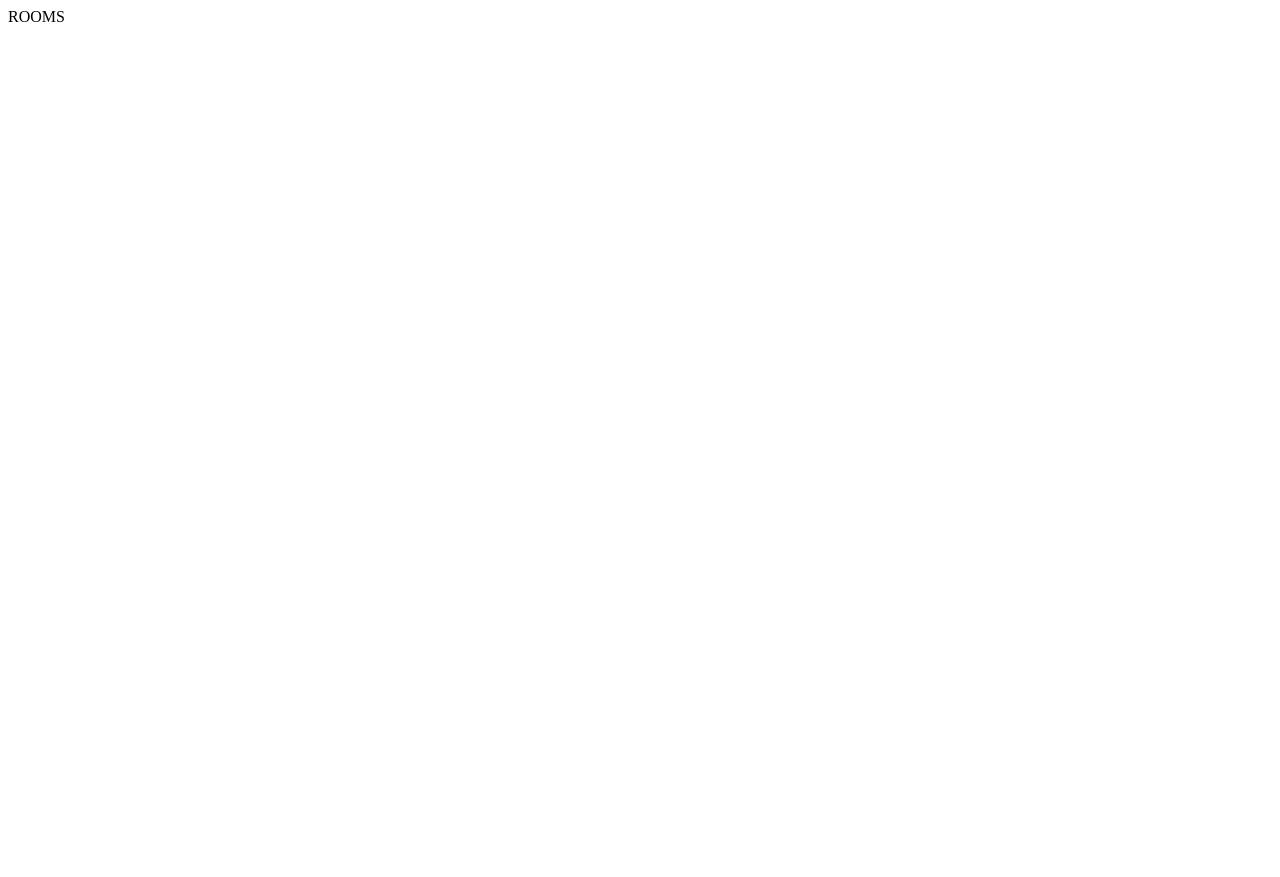
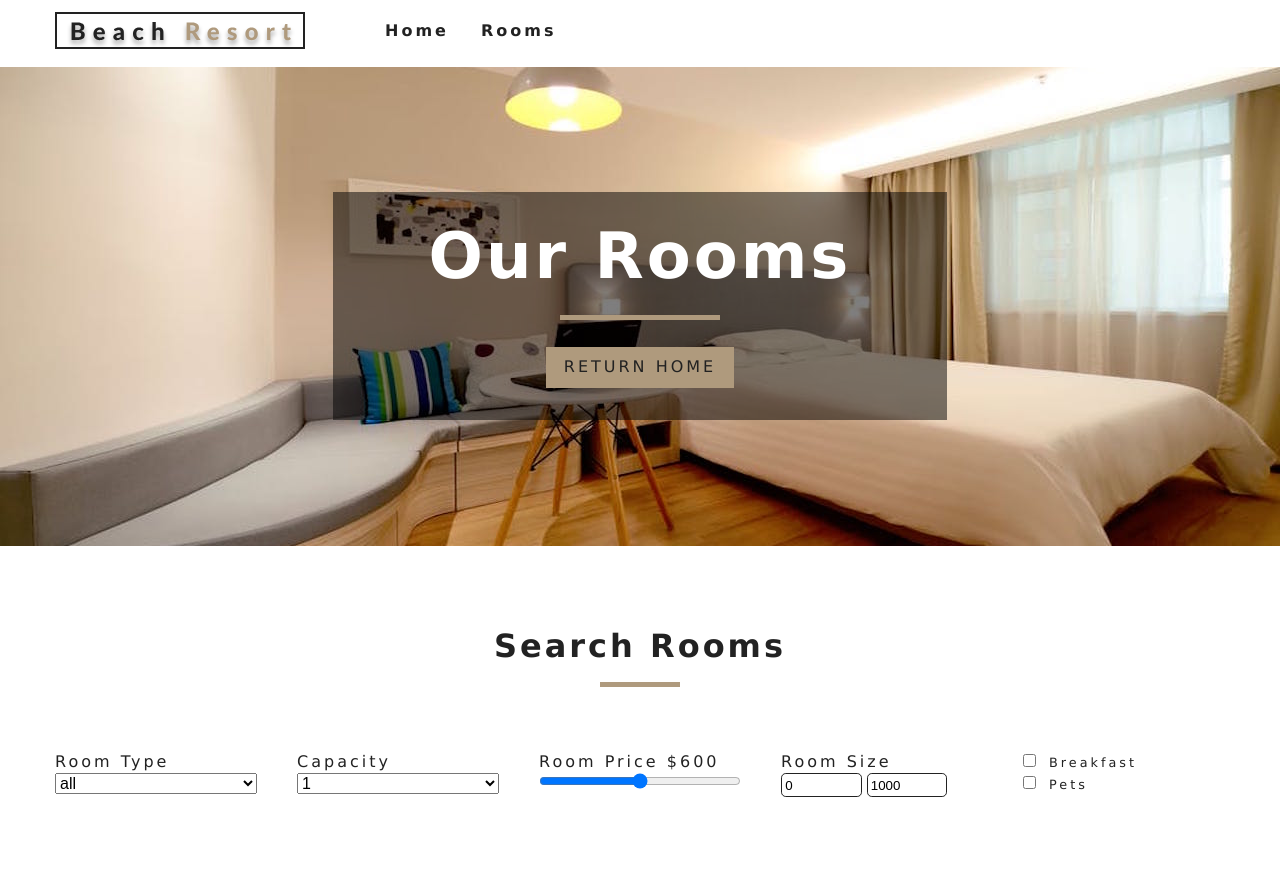
Before and after one commit to iNeatz/Project-2-BResort-, a plain HTML site: page pages/rooms.html in a window 1280 px wide. Before the commit the page ends 800 px from the top, so only its background shows below. Drawn offline with Linux system fonts and the light colour scheme.

Commit message:
rooms hero and filter

```diff
--- a/pages/rooms.html
+++ b/pages/rooms.html
@@ -1,11 +1,137 @@
 <!DOCTYPE html>
 <html lang="en">
-<head>
-   <meta charset="UTF-8">
-   <meta name="viewport" content="width=device-width, initial-scale=1.0">
-   <title>ROOMS</title>
-</head>
-<body>
-   ROOMS
-</body>
+	<head>
+		<meta charset="UTF-8" />
+		<meta name="viewport" content="width=device-width, initial-scale=1.0" />
+		<title>ROOMS</title>
+		<!-- CONTENT DELIVERY NETWORK // CDN -->
+		<link
+			rel="stylesheet"
+			href="https://cdnjs.cloudflare.com/ajax/libs/font-awesome/6.5.2/css/all.min.css"
+		/>
+
+		<!-- OUR OWN CSS -->
+		<link rel="stylesheet" href="../style.css" />
+	</head>
+	<body>
+		<main class="container">
+			<!-- NAVBAR -->
+			<header class="navbar">
+				<div class="nav-center">
+					<!-- MOBILE NAV -->
+					<nav class="nav-header">
+						<a href="../index.html">
+							<img src="../images/logo.svg" alt="Beach Resort" />
+						</a>
+
+						<button type="button" class="nav-btn">
+							<i class="fa-solid fa-bars"></i>
+						</button>
+					</nav>
+
+					<!-- DESKTOP NAV -->
+					<ul class="nav-links">
+						<li>
+							<a href="../index.html">Home</a>
+						</li>
+						<li>
+							<a href="#">Rooms</a>
+						</li>
+					</ul>
+				</div>
+			</header>
+			<!-- NAVBAR -->
+
+			<!-- HERO -->
+			<section class="hero rooms-hero">
+				<div class="banner">
+					<h1>Our Rooms</h1>
+					<div></div>
+					<a href="../index.html" class="primary-btn">Return Home</a>
+				</div>
+			</section>
+			<!-- HERO -->
+
+			<!-- SEARCH FILTER -->
+			<section class="filter-container">
+				<!-- title -->
+				<div class="section-title">
+					<h4>search rooms</h4>
+					<div></div>
+				</div>
+				<!-- title -->
+
+				<div class="filter-form">
+					<!-- room type -->
+					<div class="form-group">
+						<label for="room-type">Room type</label>
+						<select name="room-type" id="room-type" class="form-control">
+							<option value="all">all</option>
+							<option value="single">single</option>
+							<option value="double">double</option>
+							<option value="family">family</option>
+							<option value="presidential">presidential</option>
+						</select>
+					</div>
+					<!-- room type -->
+
+					<!-- capacity -->
+					<div class="form-group">
+						<label for="capacity">capacity</label>
+						<select name="capacity" id="capacity" class="form-control">
+							<option value="1">1</option>
+							<option value="2">2</option>
+							<option value="3">3</option>
+							<option value="4">4</option>
+							<option value="5">5</option>
+							<option value="6">6</option>
+							<option value="10">10</option>
+						</select>
+					</div>
+					<!-- capacity -->
+
+					<!-- room price -->
+					<div class="form-group">
+						<label for="price">Room Price $600</label>
+						<input type="range" id="price" class="form-control" />
+					</div>
+					<!-- room price -->
+
+					<!-- room size -->
+					<div class="form-group">
+						<label for="size">Room size</label>
+						<div class="size-inputs" id="size">
+							<input
+								type="number"
+								class="size-input"
+								name="minSize"
+								value="0"
+							/>
+							<input
+								type="number"
+								class="size-input"
+								name="maxSize"
+								value="1000"
+							/>
+						</div>
+					</div>
+					<!-- room size -->
+
+					<!-- miscellaneous -->
+					<div class="form-group">
+						<div class="single-extra">
+							<input type="checkbox" name="breakfast" id="breakfast" />
+							<label for="breakfast">breakfast</label>
+						</div>
+						<div class="single-extra">
+							<input type="checkbox" name="pets" id="pets" />
+							<label for="pets">pets</label>
+						</div>
+					</div>
+					<!-- miscellaneous -->
+				</div>
+			</section>
+			<!-- SEARCH FILTER -->
+		</main>
+	</body>
 </html>
--- a/style.css
+++ b/style.css
@@ -118,6 +118,10 @@ h6 {
 	justify-content: center;
 	align-items: center;
 }
+.rooms-hero {
+	background: url('./images/room-2.jpeg') center/cover no-repeat;
+	min-height: 60vh;
+}
 .banner {
 	background: rgba(0, 0, 0, 0.5);
 	color: white;
@@ -212,3 +216,54 @@ h6 {
 		width: 100%;
 	}
 }
+
+/* search filter */
+.filter-container {
+	padding: 5rem 0;
+}
+.filter-form {
+	width: 60vw;
+	margin: 0 auto;
+	display: grid;
+	grid-template-columns: repeat(auto-fit, minmax(200px, 1fr));
+	row-gap: 2rem;
+	column-gap: 40px;
+}
+.form-group {
+	text-transform: capitalize;
+}
+.form-group label {
+	display: block;
+	letter-spacing: var(--mainSpacing);
+}
+.form-control {
+	width: 100%;
+	font-size: 1rem;
+}
+.size-inputs {
+	display: flex;
+	gap: 0.3rem;
+}
+.size-input {
+	outline: none;
+	width: 40%;
+	padding: 0.2rem;
+	border: 1px solid var(--mainBlack);
+	border-radius: 0.3rem;
+}
+.single-extra label {
+	display: inline-block;
+	font-size: 0.8rem;
+	margin-left: 0.5rem;
+}
+@media screen and (min-width: 776px) {
+	.filter-form {
+		width: 70vw;
+	}
+}
+@media screen and (min-width: 992px) {
+	.filter-form {
+		width: 95vw;
+		max-width: 1170px;
+	}
+}
```
